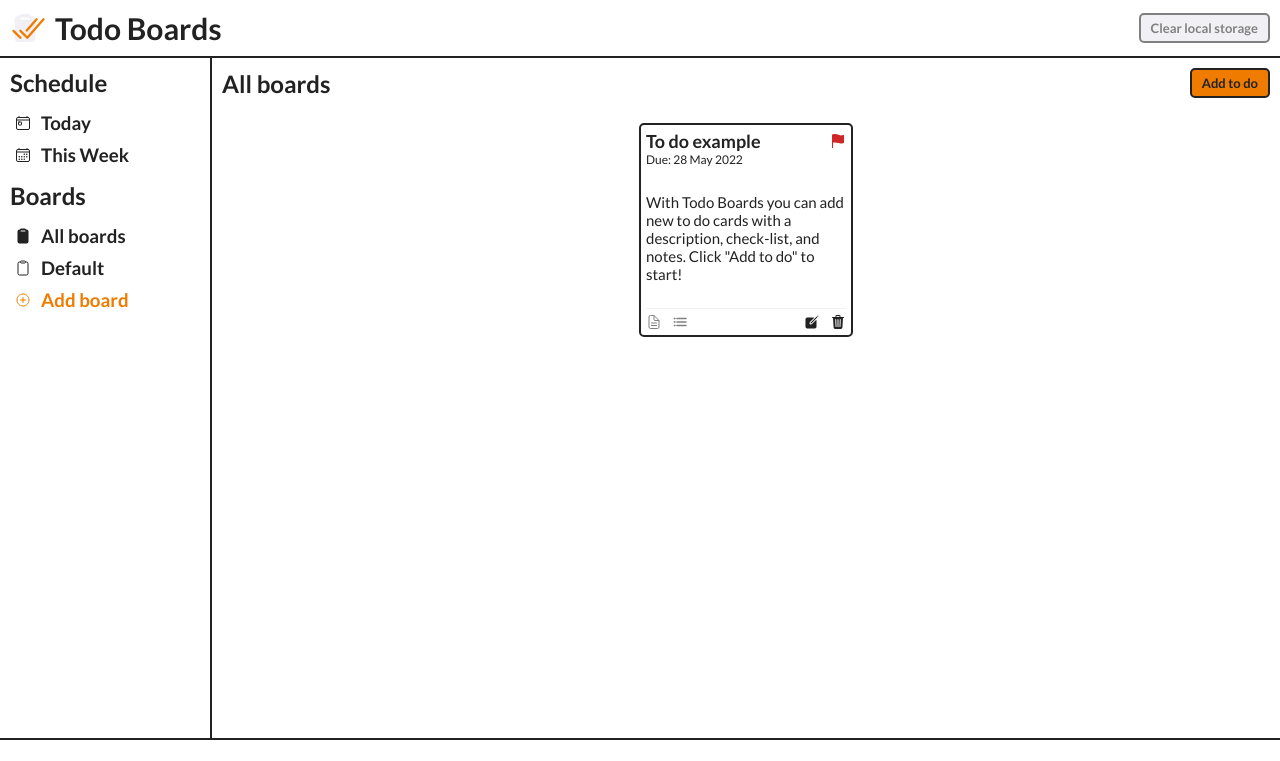
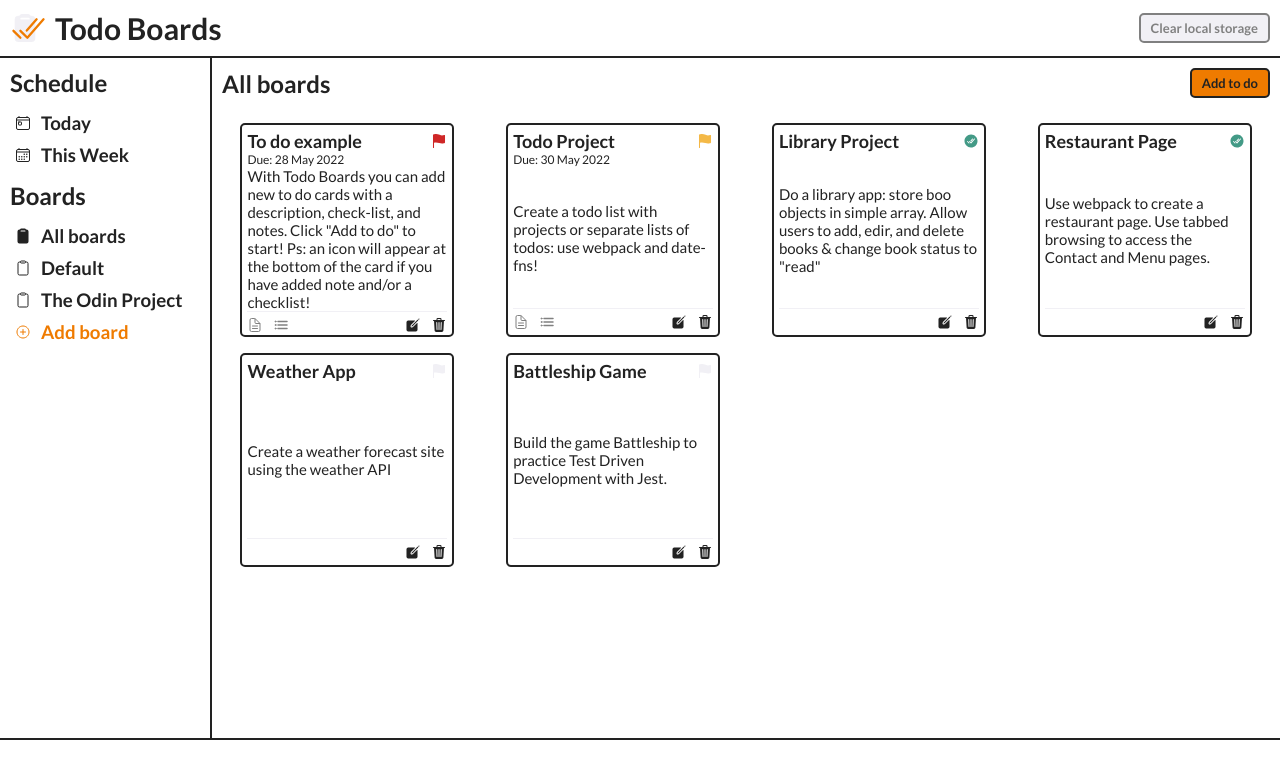
Before and after one commit to bgtti/todo-board, a website built with webpack: page dist/index.html in a window 1280 px wide. Shown: the top 761 px of the page. Built offline with nearby package versions, Linux system fonts and the light colour scheme.

Commit message:
favicon fix and example todos added

```diff
--- a/package.json
+++ b/package.json
@@ -13,7 +13,7 @@
     "css-loader": "^6.6.0",
     "style-loader": "^3.3.1",
     "webpack": "^5.69.1",
-    "webpack-cli": "^4.9.2"
+    "webpack-cli": "^4.10.0"
   },
   "dependencies": {
     "date-fns": "^2.28.0"
--- a/src/module-00-app/app.js
+++ b/src/module-00-app/app.js
@@ -7,12 +7,31 @@ let allTodosArray; //the allTodosArray stores all active todos.
 let todoCounter; //the todoCounter is used to give boards a unique id
 
 //*************** LOCAL STORAGE FUNCTIONS ***************
+//either retrieves local storage data or uses example data:
 const retrieveLocalStorage = function () {
-    allBoardsArray = JSON.parse(localStorage.getItem("allBoards")) || [{ boardId: 'board0', boardName: 'All boards' }, { boardId: 'board1', boardName: 'Default' }];
+    allBoardsArray = JSON.parse(localStorage.getItem("allBoards")) || [{ boardId: 'board0', boardName: 'All boards' }, { boardId: 'board1', boardName: 'Default' }, { boardId: 'board2', boardName: 'The Odin Project' }];
     arrayCounter = JSON.parse(localStorage.getItem("boardsCounter")) || 2;
-    allTodosArray = JSON.parse(localStorage.getItem("allTodos")) || [{
-        toDoId: 'td0', title: 'To do example', boardId: 'board1', priority: '2', dueDate: '2022-05-28', description: 'With Todo Boards you can add new to do cards with a description, check-list, and notes. Click "Add to do" to start!', note: 'The description area is too short? Add notes to complement it!', checklist: [['Checklists', true], ['are', true], ['not', false], ['great!', true]]
-    }];
+    allTodosArray = JSON.parse(localStorage.getItem("allTodos")) || [
+        {
+            toDoId: 'td0', title: 'To do example', boardId: 'board1', priority: '2', dueDate: '2022-05-28', description: 'With Todo Boards you can add new to do cards with a description, check-list, and notes. Click "Add to do" to start! Ps: an icon will appear at the bottom of the card if you have added note and/or a checklist!', note: 'The description area is too short? Add notes to complement it!', checklist: [['Checklists', true], ['are', true], ['not', false], ['great!', true]]
+        },
+        {
+            toDoId: 'td1', title: 'Todo Project', boardId: 'board2', priority: '1', dueDate: '2022-05-30', description: 'Create a todo list with projects or separate lists of todos: use webpack and date-fns!', note: 'How about writing a note about your progress?', checklist: [['Create boards', true], ['Create Todos', true], ['Filter Schedule', true], ['Escape form fields', false]]
+        },
+        {
+            toDoId: 'td2', title: 'Library Project', boardId: 'board2', priority: '3', dueDate: '', description: 'Do a library app: store boo objects in simple array. Allow users to add, edir, and delete books & change book status to "read"', note: '', checklist: []
+        }
+        ,
+        {
+            toDoId: 'td3', title: 'Restaurant Page', boardId: 'board2', priority: '3', dueDate: '', description: 'Use webpack to create a restaurant page. Use tabbed browsing to access the Contact and Menu pages.', note: '', checklist: []
+        },
+        {
+            toDoId: 'td4', title: 'Weather App', boardId: 'board2', priority: '0', dueDate: '', description: 'Create a weather forecast site using the weather API', note: '', checklist: []
+        },
+        {
+            toDoId: 'td5', title: 'Battleship Game', boardId: 'board2', priority: '0', dueDate: '', description: 'Build the game Battleship to practice Test Driven Development with Jest.', note: '', checklist: []
+        }
+    ];
     todoCounter = JSON.parse(localStorage.getItem("todoCounter")) || 1;
 }()
 
```
Also changed, not shown: README.md, dist/favicon_io/android-chrome-192x192.png (added), dist/favicon_io/android-chrome-512x512.png (added), dist/favicon_io/apple-touch-icon.png (added), dist/favicon_io/favicon-16x16.png (added), dist/favicon_io/favicon-32x32.png (added), dist/favicon_io/favicon.ico (added), dist/favicon_io/site.webmanifest (added), dist/index.html, dist/main.js, 1 other file.
